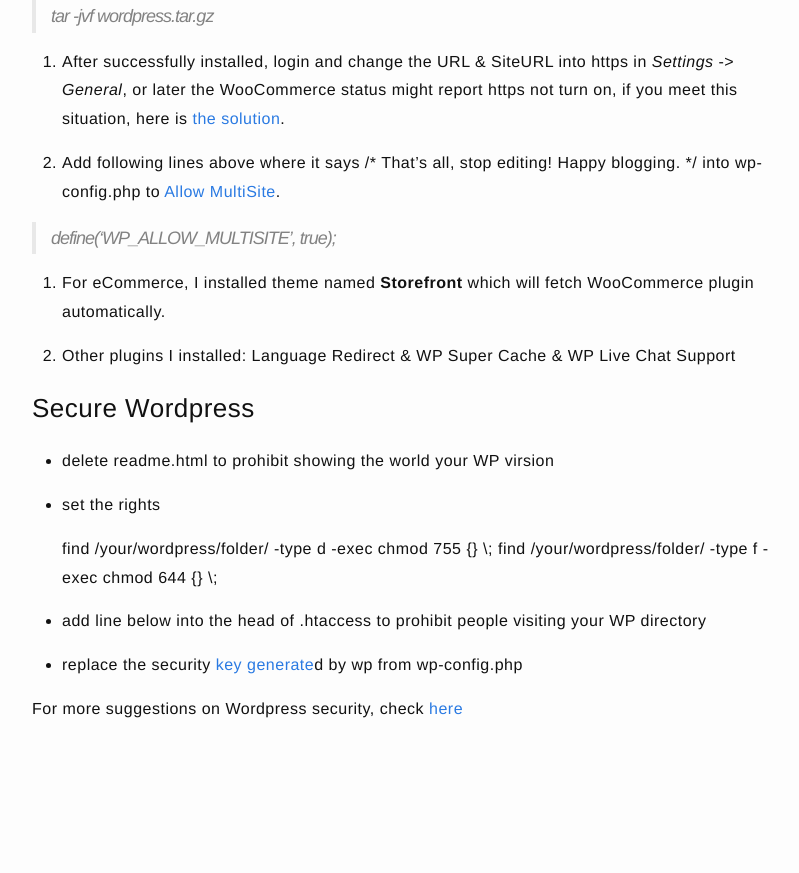
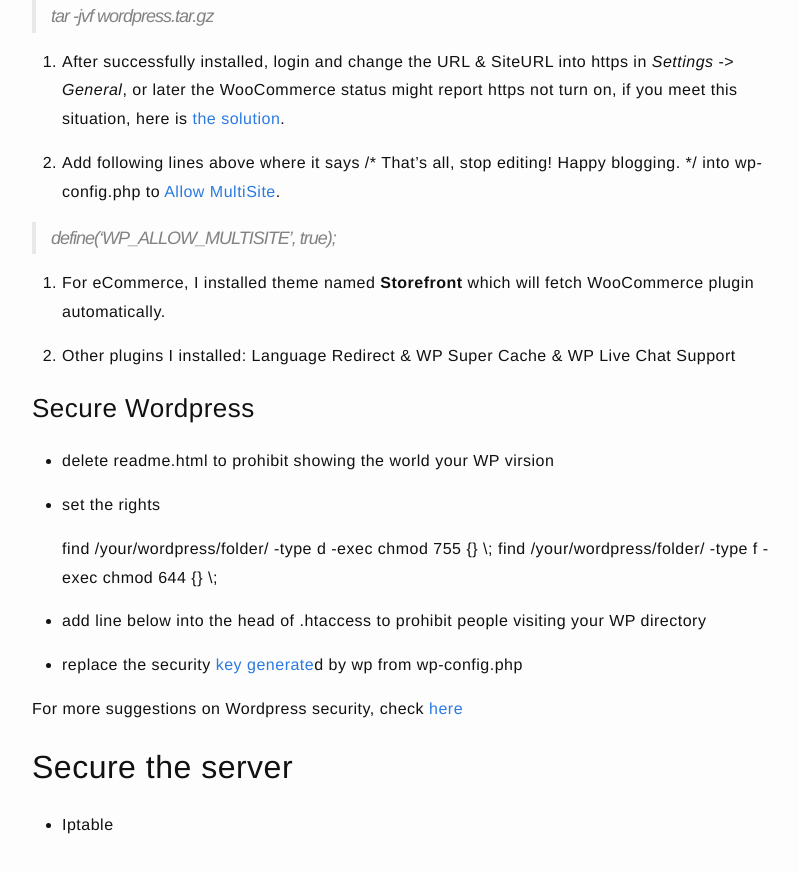
Before and after one commit to jazzi/jazzi.github.io, a Jekyll site: the page built from _posts/2018-03-15-setup-wordpress-in-vps.md, in a window 1280 px wide and 900 px high, scrolled down 2448 px. Shown: the top 873 px of the window, without its empty margins (238-1037 px from the left). Built offline with Jekyll 4.4.1, drawn with Linux system fonts in a browser that asks for light colours; before the commit the page ends 3232 px from its top, so only the background shows below that.

Commit message:
new post

```diff
--- a/_posts/2018-03-15-setup-wordpress-in-vps.md
+++ b/_posts/2018-03-15-setup-wordpress-in-vps.md
@@ -12,15 +12,15 @@ This is my note about how to build a fast & secure Wordpress eCommerce website w
 
 2. The next thing is about SSH, about how to remotely control this OS safely. I edit /etc/ssh/ssd_config to abdon login through password but RSA only (ssh-copy-id -i ~/.ssh/id_rsa.pub "root@192.1.8.8 -p 60021").
 
-    PasswordAuthentication  no
-    RSAAuthentication       yes
-    PubkeyAuthentication    yes
+     PasswordAuthentication  no
+     RSAAuthentication       yes
+     PubkeyAuthentication    yes
 
 3. Turn on BBR to increase internet speed, as Debian 9 already shipped with Kernel 4.9, so can just turn it on.
 
-    echo "net.core.default_qdisc=fq" >> /etc/sysctl.conf
-    echo "net.ipv4.tcp_congestion_control=bbr" >> /etc/sysctl.conf
-    sysctl -p    //save the changes
+     echo "net.core.default_qdisc=fq" >> /etc/sysctl.conf
+     echo "net.ipv4.tcp_congestion_control=bbr" >> /etc/sysctl.conf
+     sysctl -p    //save the changes
 
 Then double check the status, 'sysctl net.ipv4.tcp_available_congestion_control', if something like below show out means you got it.
 
@@ -103,3 +103,8 @@ Then decompress it:
 * replace the security [key generate](http://www.luoxiao123.cn/go/?url=https://api.wordpress.org/secret-key/1.1/salt/)d by wp from wp-config.php
 
 For more suggestions on Wordpress security, check [here](http://www.luoxiao123.cn/1172-2.html)
+
+
+## Secure the server ###
+
+* Iptable
```
